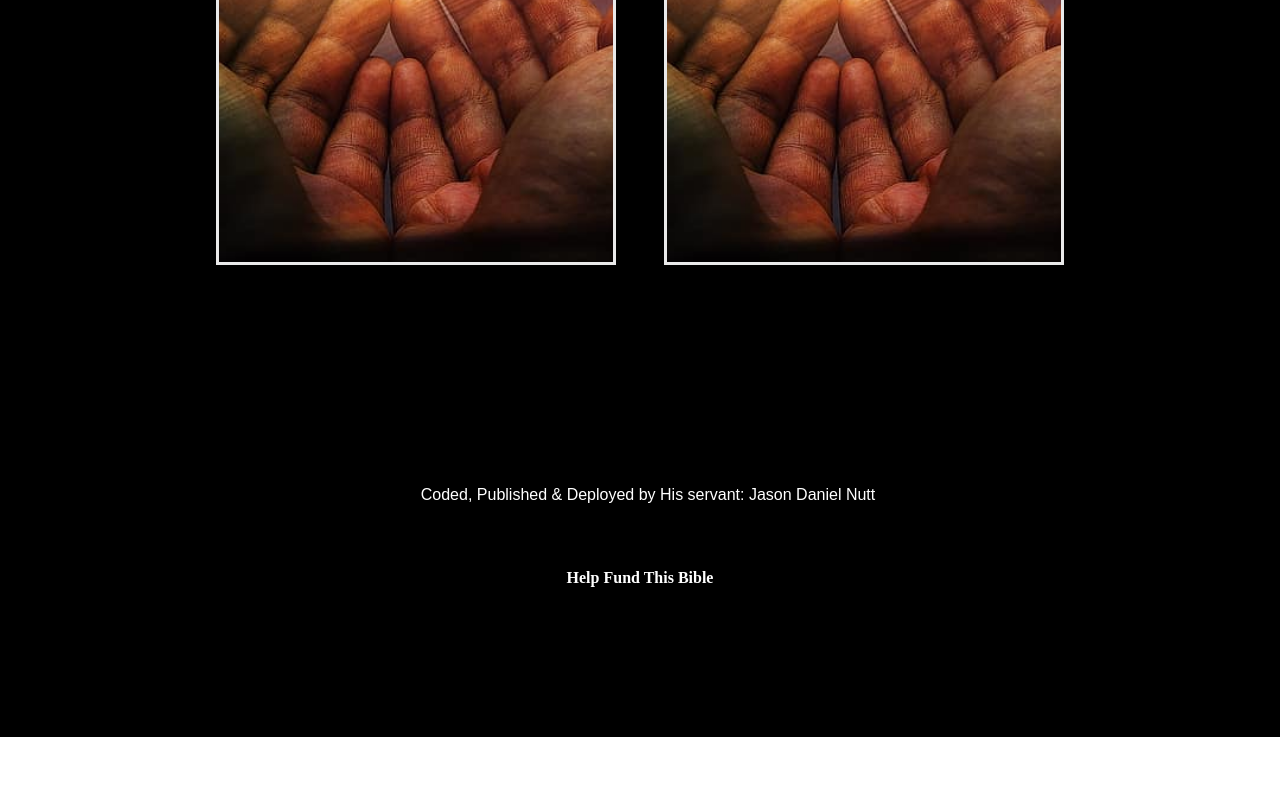
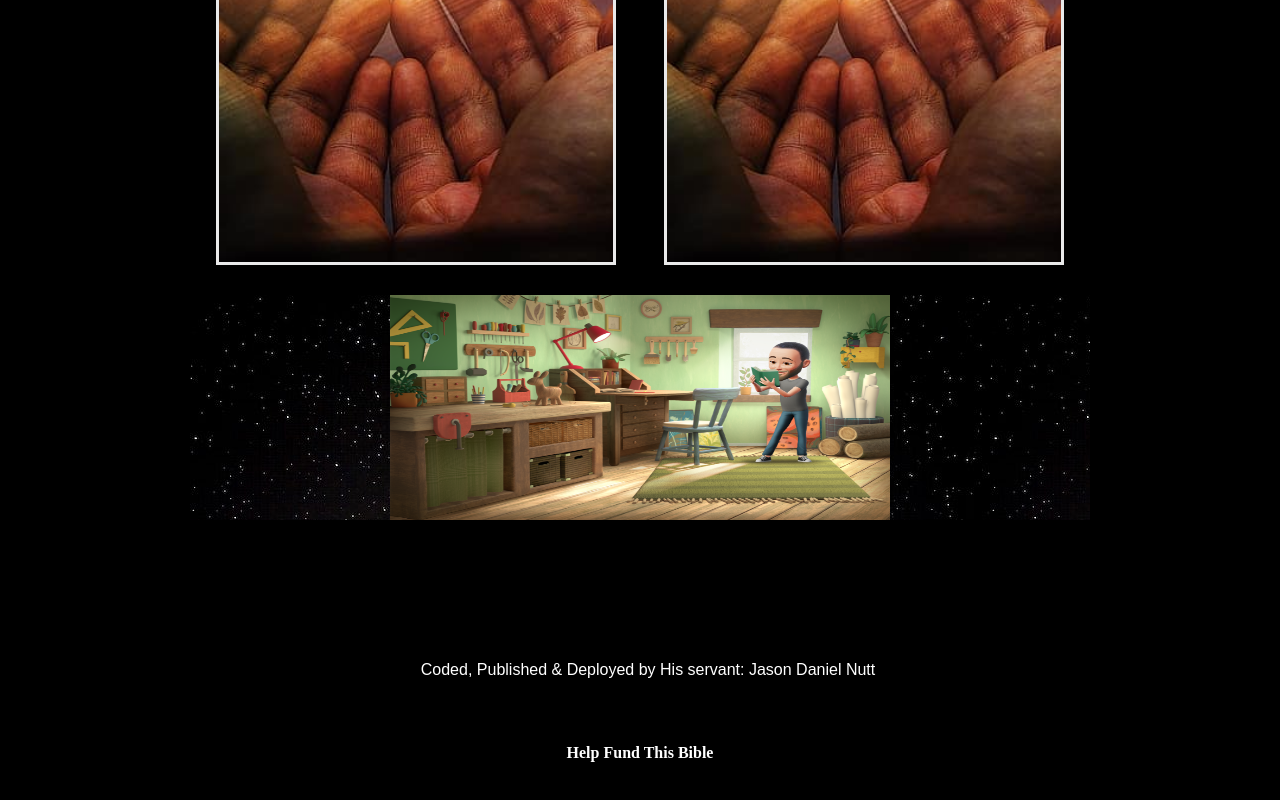
Before and after one commit to jnutt367/luke, a Next.js app: page / in a window 1280 px wide. Shown: the part 9859-10659 px from the top of the page. Before the commit the page ends 10596 px from the top, so only its background shows below. Built offline with nearby package versions, Linux system fonts and the light colour scheme.

Commit message:
Update index.js

```diff
--- a/pages/index.js
+++ b/pages/index.js
@@ -1549,6 +1549,17 @@ The Ascension of Jesus
 50 When he had led them out to the vicinity of Bethany, he lifted up his hands and blessed them. 51 While he was blessing them, he left them and was taken up into heaven. 52 Then they worshiped him and returned to Jerusalem with great joy. 53 And they stayed continually at the temple, praising God.
              </p>
 </div>
+<div  className={styles.image}>
+       <Image
+                                src="/workshop.png"
+                                alt="workshop"
+                                height={900}
+                                width={2000}
+                                priority
+                              />
+              </div>
+
+
         </div>
 </div>
         <p className={styles.description}>
```
